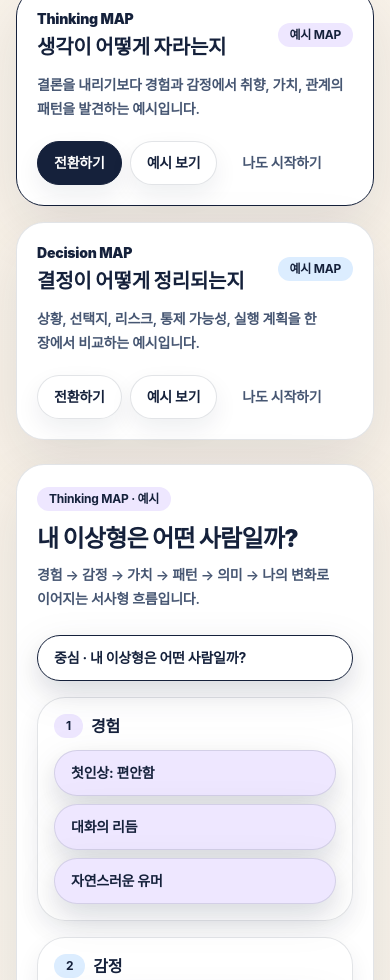
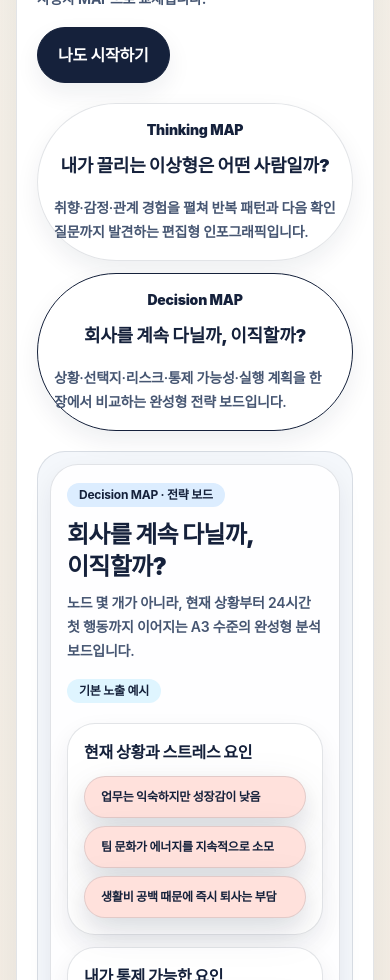
Before and after one commit to kwakhaeyong/map-mvp, a Next.js app: page / in a window 390 px wide. Shown: the part 1020-2000 px from the top of the page. Built offline with nearby package versions, Linux system fonts and the light colour scheme.

Commit message:
Showcase complete example MAP results

```diff
--- a/src/map-decision-v1/components/ExampleShowcase.tsx
+++ b/src/map-decision-v1/components/ExampleShowcase.tsx
@@ -1,9 +1,10 @@
 "use client";
 
-import { useEffect, useState } from "react";
+import { useState } from "react";
 import { Badge, Button, Card, MapNode } from "./ui/primitives";
 
 type ExampleKind = "thinking" | "decision";
+type Tone = "fact" | "feeling" | "value" | "option" | "uncertainty" | "risk" | "action";
 
 type ExampleShowcaseProps = {
   onStart: (topic?: string) => void;
@@ -12,181 +13,179 @@ type ExampleShowcaseProps = {
 const examples = {
   thinking: {
     label: "Thinking MAP",
-    subtitle: "생각이 어떻게 자라는지",
-    topic: "내 이상형은 어떤 사람일까?",
-    description: "결론을 내리기보다 경험과 감정에서 취향, 가치, 관계의 패턴을 발견하는 예시입니다.",
+    topic: "내가 끌리는 이상형은 어떤 사람일까?",
+    summary: "취향·감정·관계 경험을 펼쳐 반복 패턴과 다음 확인 질문까지 발견하는 편집형 인포그래픽입니다.",
   },
   decision: {
     label: "Decision MAP",
-    subtitle: "결정이 어떻게 정리되는지",
     topic: "회사를 계속 다닐까, 이직할까?",
-    description: "상황, 선택지, 리스크, 통제 가능성, 실행 계획을 한 장에서 비교하는 예시입니다.",
+    summary: "상황·선택지·리스크·통제 가능성·실행 계획을 한 장에서 비교하는 완성형 전략 보드입니다.",
   },
 } as const;
 
-const thinkingFlow = [
-  { title: "경험", body: ["첫인상: 편안함", "대화의 리듬", "자연스러운 유머"], type: "feeling" as const },
-  { title: "감정", body: ["설렘만으로는 부족함", "일방적 관계는 오래가지 않음"], type: "fact" as const },
-  { title: "가치", body: ["배려", "솔직함", "자기 삶의 방향", "안정감"], type: "value" as const },
-  { title: "패턴", body: ["말이 잘 통함", "함께 성장함", "각자의 시간 존중", "갈등 후 회복 가능"], type: "option" as const },
-  { title: "의미", body: ["생활 방식", "돈에 대한 태도", "가족관", "장기 계획"], type: "uncertainty" as const },
-  { title: "나의 변화", body: ["기준 3개 명확히 하기", "좋은 관계를 위해 나도 준비하기"], type: "action" as const },
+const thinkingSections: Array<{ title: string; tone: Tone; items: string[] }> = [
+  { title: "첫인상에서 끌리는 요소", tone: "feeling", items: ["말을 편하게 걸 수 있는 분위기", "과하게 꾸미기보다 자연스러운 태도", "처음부터 나를 평가하지 않는 안정감"] },
+  { title: "외모 취향", tone: "fact", items: ["깔끔하고 단정한 인상", "표정이 부드럽고 눈을 잘 맞춤", "스타일보다 자기 관리가 느껴지는 사람"] },
+  { title: "대화 방식", tone: "option", items: ["질문과 경청이 오가는 대화", "농담 뒤에도 진심을 놓치지 않음", "불편한 주제도 피하지 않고 조율"] },
+  { title: "배려와 감정 표현", tone: "value", items: ["작은 약속을 기억함", "미안함과 고마움을 말로 표현", "내 감정을 해결하려 하기보다 먼저 이해"] },
+  { title: "가치관", tone: "value", items: ["일과 관계의 균형", "돈과 시간에 대한 책임감", "성장하되 비교에 끌려가지 않음"] },
+  { title: "생활 리듬", tone: "fact", items: ["서로의 혼자 있는 시간을 존중", "연락 빈도보다 예측 가능성이 중요", "주말 사용 방식이 크게 충돌하지 않음"] },
+  { title: "연애 패턴", tone: "risk", items: ["초반 설렘이 강하면 기준을 낮춤", "상대의 가능성을 내가 대신 증명하려 함", "불안할수록 더 많이 맞추려는 경향"] },
+  { title: "장기 관계에서 중요한 기준", tone: "action", items: ["갈등 후 회복 대화가 가능한가", "서로의 커리어와 생활을 지지하는가", "미래 계획을 부담 없이 말할 수 있는가"] },
+  { title: "절대 양보하기 어려운 요소", tone: "risk", items: ["무시하거나 비꼬는 말투", "감정 표현을 일방적으로 회피", "약속과 책임을 반복해서 가볍게 여김"] },
+  { title: "내가 반복해서 끌리는 패턴", tone: "feeling", items: ["차분하지만 자기 세계가 있는 사람", "대화가 길어질수록 더 궁금해지는 사람", "나를 긴장시키기보다 넓어지게 하는 사람"] },
+  { title: "아직 확인할 질문", tone: "uncertainty", items: ["갈등이 생기면 어떻게 회복하는가", "연락·만남 빈도의 기대가 맞는가", "내가 불안을 느낄 때 필요한 표현은 무엇인가"] },
+  { title: "내가 먼저 바꿔야 할 부분", tone: "action", items: ["초반 호감과 장기 기준을 분리해서 보기", "상대의 감정보다 내 경계를 먼저 확인", "좋은 사람인지보다 좋은 관계가 되는지 관찰"] },
 ];
 
-const decisionOptions = [
-  { title: "선택지 A · 현 회사에 남기", good: "수입과 리듬이 안정적", risk: "성장감 저하가 반복될 수 있음", check: "역할 조정 가능성" },
-  { title: "선택지 B · 외부 이직 준비", good: "새로운 성장 기회를 탐색", risk: "준비 기간과 생활비 부담", check: "채용 시장과 포트폴리오 수준" },
-  { title: "선택지 C · 일정 기간 준비 후 판단", good: "충동 결정을 줄임", risk: "미루는 상태가 길어질 수 있음", check: "30일 뒤 판단 기준" },
+const decisionSections: Array<{ title: string; tone: Tone; items: string[] }> = [
+  { title: "현재 상황과 스트레스 요인", tone: "risk", items: ["업무는 익숙하지만 성장감이 낮음", "팀 문화가 에너지를 지속적으로 소모", "생활비 공백 때문에 즉시 퇴사는 부담"] },
+  { title: "내가 통제 가능한 요인", tone: "action", items: ["포트폴리오와 이력서 갱신", "내부 이동·역할 조정 문의", "지원 일정과 생활비 버퍼 설계"] },
+  { title: "내가 통제하기 어려운 요인", tone: "uncertainty", items: ["채용 시장의 타이밍", "상사의 역할 조정 의지", "면접 결과와 연봉 협상 범위"] },
+  { title: "선택지 A: 현재 회사에 남기", tone: "option", items: ["장점: 수입과 생활 리듬 안정", "리스크: 같은 스트레스가 반복될 수 있음", "조건: 역할 조정이 30일 안에 실제로 열리는가"] },
+  { title: "선택지 B: 외부 이직", tone: "option", items: ["장점: 성장 환경을 새로 선택", "리스크: 준비 기간·면접 탈락·연봉 변동", "조건: 지원 가능한 공고와 포트폴리오 수준 확인"] },
+  { title: "선택지 C: 1년 내 이직 실패 대비", tone: "uncertainty", items: ["장점: 최악의 경우를 미리 낮춤", "리스크: 대비만 하다가 결정이 늦어짐", "조건: 저축·부업·스킬 보완 플랜 확보"] },
+  { title: "핵심 메시지", tone: "value", items: ["지금 필요한 건 즉시 퇴사가 아니라 검증 가능한 준비", "남는 선택도 조건이 있어야 의미가 있음", "30일 동안 정보와 선택권을 동시에 늘리기"] },
+  { title: "시나리오별 결론과 방향", tone: "fact", items: ["내부 조정 가능: 남되 역할 기준을 문서화", "외부 기회 확인: 지원을 시작하고 제안 비교", "둘 다 낮음: 1년 대비 플랜을 먼저 강화"] },
+  { title: "1년 로드맵", tone: "action", items: ["1~3개월: 지원 재료 완성", "4~6개월: 면접·내부 조정 병행", "7~12개월: 제안 비교 또는 현재 회사 조건 재협상"] },
+  { title: "24시간 안에 할 첫 행동", tone: "action", items: ["관심 공고 5개 저장", "최근 성과 3개를 이력서 문장으로 바꾸기", "내부 이동 가능성을 물어볼 사람 1명 정하기"] },
+  { title: "30일 실행 계획", tone: "action", items: ["1주차: 이력서·포트폴리오 초안", "2주차: 내부 조정 가능성 확인", "3주차: 지원 3곳", "4주차: 남기·이직·대비 기준으로 재판단"] },
+  { title: "최종 선택 기준", tone: "value", items: ["성장 가능성", "심리적 회복 가능성", "생활비 안전성", "6개월 뒤 후회가 적은 방향"] },
+];
+
+const matrix = [
+  { title: "높은 영향 × 높은 통제", body: "지원 재료·네트워킹·내부 조정 요청", tone: "action" as const },
+  { title: "높은 영향 × 낮은 통제", body: "채용 시장·팀장 반응·연봉 범위", tone: "uncertainty" as const },
+  { title: "낮은 영향 × 높은 통제", body: "자료 정리·일정표·면접 질문 연습", tone: "fact" as const },
+  { title: "낮은 영향 × 낮은 통제", body: "막연한 소문·비교 불안·타인의 속도", tone: "risk" as const },
 ];
 
 export function ExampleShowcase({ onStart }: ExampleShowcaseProps) {
-  const [active, setActive] = useState<ExampleKind>("thinking");
-  const [detail, setDetail] = useState<ExampleKind | null>(null);
-  const current = detail ?? active;
-  const currentExample = examples[current];
-
-  useEffect(() => {
-    const onPopState = () => setDetail(null);
-    window.addEventListener("popstate", onPopState);
-    return () => window.removeEventListener("popstate", onPopState);
-  }, []);
-
-  const openDetail = (kind: ExampleKind) => {
-    setActive(kind);
-    setDetail(kind);
-    window.history.pushState({ example: kind }, "", window.location.pathname);
-  };
-
-  const goHome = () => setDetail(null);
+  const [active, setActive] = useState<ExampleKind>("decision");
+  const current = examples[active];
 
   return (
-    <section className="map-container pb-12" aria-labelledby="example-showcase-title">
-      <div className="mb-5 flex flex-col gap-3 sm:flex-row sm:items-end sm:justify-between">
-        <div>
-          <p className="kicker">빈 MAP 대신 바로 보는 대표 예시</p>
-          <h2 id="example-showcase-title" className="mt-2 text-2xl font-black tracking-[-0.03em] text-text-primary sm:text-3xl">처음부터 제품 가치가 보이도록 준비했어요.</h2>
+    <section className="w-full" aria-labelledby="example-showcase-title">
+      <Card className="overflow-hidden p-4 sm:p-5 lg:p-6">
+        <div className="flex flex-wrap items-start justify-between gap-4">
+          <div className="max-w-2xl">
+            <Badge tone="uncertainty">예시 결과물</Badge>
+            <h2 id="example-showcase-title" className="mt-3 break-keep text-2xl font-black tracking-[-0.03em] text-text-primary sm:text-3xl">완성된 MAP은 이렇게 보입니다.</h2>
+            <p className="mt-2 break-keep text-sm font-bold leading-6 text-text-secondary">이런 결과를 약 5분 안에 만듭니다. 예시는 실제 세션/localStorage와 분리되어 있으며, 시작하면 사용자 MAP으로 교체됩니다.</p>
+          </div>
+          <Button variant="primary" size="lg" onClick={() => onStart(current.topic)}>나도 시작하기</Button>
         </div>
-        <Badge tone="uncertainty">예시 MAP · 실제 데이터 아님</Badge>
-      </div>
 
-      <div className="grid gap-4 md:grid-cols-2" role="tablist" aria-label="예시 MAP 전환">
-        {(Object.keys(examples) as ExampleKind[]).map((kind) => (
-          <Card key={kind} className={active === kind ? "border-primary" : ""}>
-            <div className="flex flex-wrap items-center justify-between gap-3">
-              <div>
-                <p className="text-sm font-black text-primary">{examples[kind].label}</p>
-                <h3 className="mt-1 text-xl font-black text-text-primary">{examples[kind].subtitle}</h3>
-              </div>
-              <Badge tone={kind === "thinking" ? "feeling" : "fact"}>예시 MAP</Badge>
-            </div>
-            <p className="mt-3 break-keep text-sm font-semibold leading-6 text-text-secondary">{examples[kind].description}</p>
-            <div className="mt-5 flex flex-wrap gap-2">
-              <Button variant={active === kind ? "primary" : "secondary"} onClick={() => setActive(kind)} role="tab" aria-selected={active === kind}>전환하기</Button>
-              <Button variant="default" onClick={() => openDetail(kind)}>예시 보기</Button>
-              <Button variant="ghost" onClick={() => onStart(examples[kind].topic)}>나도 시작하기</Button>
-            </div>
-          </Card>
-        ))}
-      </div>
+        <div className="mt-5 grid gap-3 sm:grid-cols-2" role="tablist" aria-label="예시 결과물 전환">
+          {(Object.keys(examples) as ExampleKind[]).map((kind) => (
+            <Button
+              key={kind}
+              type="button"
+              role="tab"
+              aria-selected={active === kind}
+              variant={active === kind ? "default" : "secondary"}
+              onClick={() => setActive(kind)}
+              className={`h-auto min-h-0 flex-col items-start rounded-large p-4 text-left ${active === kind ? "border-primary bg-surface-elevated" : ""}`}
+            >
+              <span className="text-sm font-black text-primary">{examples[kind].label}</span>
+              <span className="mt-1 block break-keep text-lg font-black text-text-primary">{examples[kind].topic}</span>
+              <span className="mt-2 block break-keep text-sm font-semibold leading-6 text-text-secondary">{examples[kind].summary}</span>
+            </Button>
+          ))}
+        </div>
 
-      <div className="mt-6">
-        {current === "thinking" ? <ThinkingExample detailed={detail === "thinking"} /> : <DecisionExample detailed={detail === "decision"} />}
-      </div>
-
-      {detail ? (
-        <div className="mt-5 flex flex-wrap justify-center gap-3">
-          <Button variant="primary" size="lg" onClick={() => onStart(currentExample.topic)}>나도 시작하기</Button>
-          <Button variant="secondary" size="lg" onClick={() => openDetail(current === "thinking" ? "decision" : "thinking")}>다른 예시 보기</Button>
-          <Button variant="ghost" size="lg" onClick={goHome}>처음으로</Button>
+        <div className="mt-5" role="tabpanel">
+          {active === "thinking" ? <ThinkingExample /> : <DecisionExample />}
         </div>
-      ) : null}
+      </Card>
     </section>
   );
 }
 
-function ThinkingExample({ detailed }: { detailed: boolean }) {
+function ThinkingExample() {
   return (
-    <Card className="overflow-hidden p-4 sm:p-6">
-      <div className="flex flex-wrap items-start justify-between gap-3">
-        <div>
-          <Badge tone="feeling">Thinking MAP · 예시</Badge>
-          <h3 className="mt-3 max-w-2xl break-keep text-2xl font-black tracking-[-0.03em] text-text-primary">내 이상형은 어떤 사람일까?</h3>
-          <p className="mt-2 max-w-3xl break-keep text-sm font-semibold leading-6 text-text-secondary">경험 → 감정 → 가치 → 패턴 → 의미 → 나의 변화로 이어지는 서사형 흐름입니다.</p>
+    <div className="rounded-large border border-border bg-background-subtle p-3 sm:p-4">
+      <div className="grid gap-4 xl:grid-cols-[minmax(0,1.3fr)_minmax(0,1fr)]">
+        <div className="rounded-large border border-border bg-surface p-4 shadow-subtle">
+          <Badge tone="feeling">Thinking MAP · 편집형 인포그래픽</Badge>
+          <h3 className="mt-3 break-keep text-2xl font-black tracking-[-0.03em] text-text-primary">내가 끌리는 이상형은 어떤 사람일까?</h3>
+          <p className="mt-2 break-keep text-sm font-semibold leading-6 text-text-secondary">단순 방사형 노드가 아니라, 취향의 단서가 관계 기준과 자기 변화 과제로 이어지는 흐름을 보여줍니다.</p>
+          <div className="mt-5 grid gap-3 md:grid-cols-2">
+            {thinkingSections.map((section) => <InsightPanel key={section.title} {...section} compact />)}
+          </div>
         </div>
-      </div>
-      <div className="mt-6 grid gap-4 lg:grid-cols-[minmax(0,1fr)_minmax(0,1fr)_minmax(0,1fr)]">
-        <MapNode type="topic" className="lg:col-span-3">중심 · 내 이상형은 어떤 사람일까?</MapNode>
-        {thinkingFlow.map((item, index) => (
-          <div key={item.title} className="rounded-large border border-border bg-surface p-4 shadow-subtle">
-            <div className="mb-3 flex items-center gap-2"><Badge tone={item.type}>{index + 1}</Badge><p className="font-black text-text-primary">{item.title}</p></div>
-            <div className="space-y-2">
-              {item.body.slice(0, detailed ? item.body.length : 3).map((text) => <MapNode key={text} type={item.type} className="break-keep text-sm">{text}</MapNode>)}
+        <aside className="grid gap-4">
+          <div className="rounded-large border border-primary bg-surface-elevated p-4 shadow-floating">
+            <Badge tone="value">최종 핵심 인사이트</Badge>
+            <p className="mt-3 break-keep text-xl font-black leading-8 text-text-primary">나는 ‘강한 설렘’보다 편안하게 말할 수 있고, 갈등 후 회복 대화를 할 수 있는 사람에게 오래 끌립니다.</p>
+            <div className="mt-4 grid gap-2">
+              <MapNode type="feeling">반복 패턴: 차분함 + 자기 세계</MapNode>
+              <MapNode type="risk">주의: 가능성을 대신 증명하려는 습관</MapNode>
+              <MapNode type="action">다음 행동: 초반 호감과 장기 기준을 분리해 기록</MapNode>
             </div>
           </div>
-        ))}
-      </div>
-    </Card>
-  );
-}
-
-function DecisionExample({ detailed }: { detailed: boolean }) {
-  return (
-    <Card className="p-4 sm:p-6">
-      <div className="flex flex-wrap items-start justify-between gap-3">
-        <div>
-          <Badge tone="fact">Decision MAP · 예시</Badge>
-          <h3 className="mt-3 max-w-2xl break-keep text-2xl font-black tracking-[-0.03em] text-text-primary">회사를 계속 다닐까, 이직할까?</h3>
-          <p className="mt-2 max-w-3xl break-keep text-sm font-semibold leading-6 text-text-secondary">상황 분석, 선택지 비교, 영향력×통제력, 실행 계획을 대시보드처럼 정리합니다.</p>
-        </div>
-        <Badge tone="uncertainty">예시 MAP</Badge>
-      </div>
-
-      <div className="mt-6 grid gap-4 lg:grid-cols-[1fr_1.25fr_1fr]">
-        <section className="space-y-4">
-          <Panel title="현재 상황과 스트레스 요인" tone="risk" items={["성장감이 줄어듦", "업무는 익숙하지만 에너지가 낮음", "생활비 공백은 부담"]} />
-          <Panel title="통제 가능한 것" tone="action" items={["포트폴리오 업데이트", "내부 이동 문의", "채용공고 조사"]} />
-          <Panel title="통제하기 어려운 것" tone="uncertainty" items={["채용 시장 속도", "팀의 역할 조정 범위", "면접 결과"]} />
-        </section>
-
-        <section className="grid gap-4">
-          {decisionOptions.map((option) => (
-            <div key={option.title} className="rounded-large border border-border bg-surface p-4 shadow-subtle">
-              <h4 className="break-keep font-black text-text-primary">{option.title}</h4>
-              <div className="mt-3 grid gap-2 sm:grid-cols-3">
-                <MapNode type="option">장점 · {option.good}</MapNode>
-                <MapNode type="risk">위험 · {option.risk}</MapNode>
-                <MapNode type="uncertainty">확인 · {option.check}</MapNode>
-              </div>
-            </div>
-          ))}
-        </section>
-
-        <section className="space-y-4">
           <div className="rounded-large border border-border bg-surface p-4 shadow-subtle">
-            <h4 className="font-black text-text-primary">영향력 × 통제력 매트릭스</h4>
-            <div className="mt-3 grid grid-cols-2 gap-2 text-sm font-bold">
-              <MapNode type="action">높음×높음<br />30일 준비 루틴</MapNode>
-              <MapNode type="uncertainty">높음×낮음<br />시장 상황</MapNode>
-              <MapNode type="fact">낮음×높음<br />이력서 정리</MapNode>
-              <MapNode type="risk">낮음×낮음<br />막연한 불안</MapNode>
+            <h4 className="font-black text-text-primary">확장 흐름</h4>
+            <div className="mt-3 grid gap-2 text-sm font-bold text-text-secondary">
+              <span>첫인상 → 대화 방식 → 배려 표현</span>
+              <span>외모 취향 → 생활 리듬 → 장기 기준</span>
+              <span>연애 패턴 → 양보 불가 요소 → 내가 바꿀 부분</span>
             </div>
           </div>
-          <Panel title="현재 가까운 방향" tone="option" items={["일정 기간 준비 후 판단"]} />
-          <Panel title="24시간 안에 할 첫 행동" tone="action" items={["관심 공고 5개 저장", "이력서 한 문단 갱신"]} />
-          {detailed ? <Panel title="30일 실행 계획과 다시 판단할 조건" tone="value" items={["1주차: 내부 이동 가능성 확인", "2주차: 포트폴리오 보완", "3주차: 지원 3곳", "30일 뒤 성장감·기회·생활비 기준으로 재판단"]} /> : null}
-        </section>
-      </div>
-    </Card>
-  );
-}
-
-function Panel({ title, items, tone }: { title: string; items: string[]; tone: "fact" | "feeling" | "value" | "option" | "uncertainty" | "risk" | "action" }) {
-  return (
-    <div className="rounded-large border border-border bg-surface p-4 shadow-subtle">
-      <h4 className="break-keep font-black text-text-primary">{title}</h4>
-      <div className="mt-3 space-y-2">
-        {items.map((item) => <MapNode key={item} type={tone} className="break-keep text-sm">{item}</MapNode>)}
+        </aside>
       </div>
     </div>
   );
 }
+
+function DecisionExample() {
+  return (
+    <div className="rounded-large border border-border bg-background-subtle p-3 sm:p-4">
+      <div className="rounded-large border border-border bg-surface p-4 shadow-subtle">
+        <div className="flex flex-wrap items-start justify-between gap-4">
+          <div>
+            <Badge tone="fact">Decision MAP · 전략 보드</Badge>
+            <h3 className="mt-3 break-keep text-2xl font-black tracking-[-0.03em] text-text-primary">회사를 계속 다닐까, 이직할까?</h3>
+            <p className="mt-2 max-w-3xl break-keep text-sm font-semibold leading-6 text-text-secondary">노드 몇 개가 아니라, 현재 상황부터 24시간 첫 행동까지 이어지는 A3 수준의 완성형 분석 보드입니다.</p>
+          </div>
+          <Badge tone="action">기본 노출 예시</Badge>
+        </div>
+
+        <div className="mt-5 grid gap-4 xl:grid-cols-[minmax(0,0.95fr)_minmax(0,1.25fr)_minmax(0,0.95fr)]">
+          <section className="grid gap-3">
+            {decisionSections.slice(0, 3).map((section) => <InsightPanel key={section.title} {...section} />)}
+            <div className="rounded-large border border-border bg-surface-elevated p-4 shadow-subtle">
+              <h4 className="font-black text-text-primary">영향력 × 통제력 매트릭스</h4>
+              <div className="mt-3 grid grid-cols-2 gap-2">
+                {matrix.map((item) => <MapNode key={item.title} type={item.tone} className="break-keep text-xs"><strong>{item.title}</strong><br />{item.body}</MapNode>)}
+              </div>
+            </div>
+          </section>
+
+          <section className="grid gap-3">
+            {decisionSections.slice(3, 8).map((section) => <InsightPanel key={section.title} {...section} />)}
+          </section>
+
+          <section className="grid gap-3">
+            {decisionSections.slice(8).map((section) => <InsightPanel key={section.title} {...section} />)}
+            <div className="rounded-large border border-primary bg-surface-elevated p-4 shadow-floating">
+              <Badge tone="value">마지막 한 문장</Badge>
+              <p className="mt-3 break-keep text-lg font-black leading-7 text-text-primary">지금은 퇴사를 확정할 때가 아니라, 30일 안에 남을 조건과 떠날 근거를 동시에 만드는 때입니다.</p>
+            </div>
+          </section>
+        </div>
+      </div>
+    </div>
+  );
+}
+
+function InsightPanel({ title, tone, items, compact = false }: { title: string; tone: Tone; items: string[]; compact?: boolean }) {
+  return (
+    <div className="rounded-large border border-border bg-surface-elevated p-4 shadow-subtle">
+      <h4 className="break-keep font-black text-text-primary">{title}</h4>
+      <div className={`mt-3 grid gap-2 ${compact ? "" : "sm:grid-cols-1"}`}>
+        {items.map((item) => <MapNode key={item} type={tone} className="break-keep text-xs sm:text-sm">{item}</MapNode>)}
+      </div>
+    </div>
+  );
+}
--- a/src/map-decision-v1/components/Landing.tsx
+++ b/src/map-decision-v1/components/Landing.tsx
@@ -17,8 +17,8 @@ export function Landing({ hasDraft, onStart, onResume, onDemo }: { hasDraft: boo
         {hasDraft ? <Button variant="secondary" onClick={onResume}>이어서 하기</Button> : null}
       </header>
 
-      <section className="map-container py-8 lg:py-12">
-        <div className="mx-auto max-w-3xl text-center">
+      <section className="map-container grid gap-8 py-8 lg:grid-cols-[minmax(0,0.85fr)_minmax(0,1.45fr)] lg:items-start lg:py-12">
+        <div className="text-center lg:sticky lg:top-6 lg:text-left">
           <p className="kicker">말하면, 생각이 보입니다.</p>
           <h1 className="mt-4 text-balance break-keep text-[2.125rem] font-black leading-[1.12] tracking-[-0.04em] sm:text-5xl lg:text-[3.25rem]">지금 가장 마음에 걸리는 건 뭐예요?</h1>
           <p className="mt-5 max-w-xl whitespace-pre-line break-keep text-lg font-medium leading-8 text-text-secondary">말하거나 하나만 골라보세요.{`\n`}생각의 흐름을 바로 보여드릴게요.</p>
@@ -32,16 +32,16 @@ export function Landing({ hasDraft, onStart, onResume, onDemo }: { hasDraft: boo
             {hasDraft ? <Button className="mt-3 w-full" variant="default" onClick={onResume}>저장된 이야기 이어서 하기</Button> : null}
           </Card>
 
-          <div className="mt-5 flex flex-wrap justify-center gap-2" aria-label="빠른 시작">
+          <div className="mt-5 flex flex-wrap justify-center gap-2 lg:justify-start" aria-label="빠른 시작">
             {topics.map((topic) => <ResponseChip key={topic} onClick={() => onStart(topic)}>{topic}</ResponseChip>)}
           </div>
-          <div className="mt-5 grid gap-2 text-center text-xs font-bold text-text-muted sm:grid-cols-4">
+          <div className="mt-5 grid gap-2 text-center text-xs font-bold text-text-muted sm:grid-cols-2">
             {["로그인 없이 시작", "자동 저장", "언제든 이어서 수정", "첫 변화는 30초 안에"].map((item) => <span key={item} className="rounded-pill border border-border bg-surface px-3 py-2">{item}</span>)}
           </div>
         </div>
+
+        <ExampleShowcase onStart={onStart} />
       </section>
-
-      <ExampleShowcase onStart={onStart} />
     </main>
   );
 }
```
